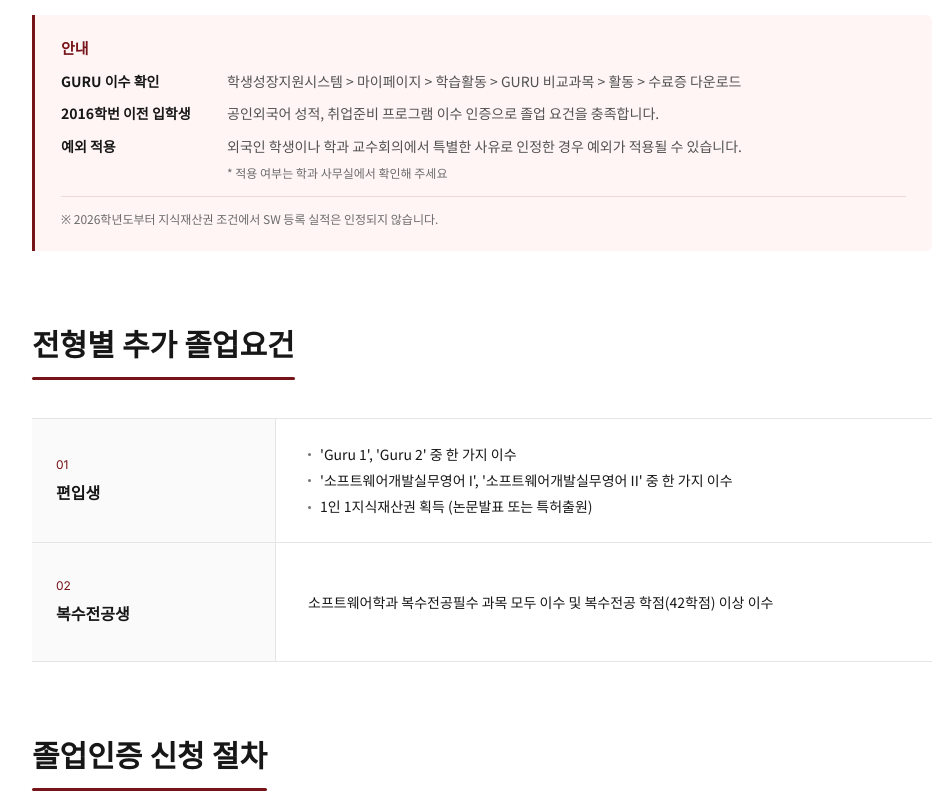
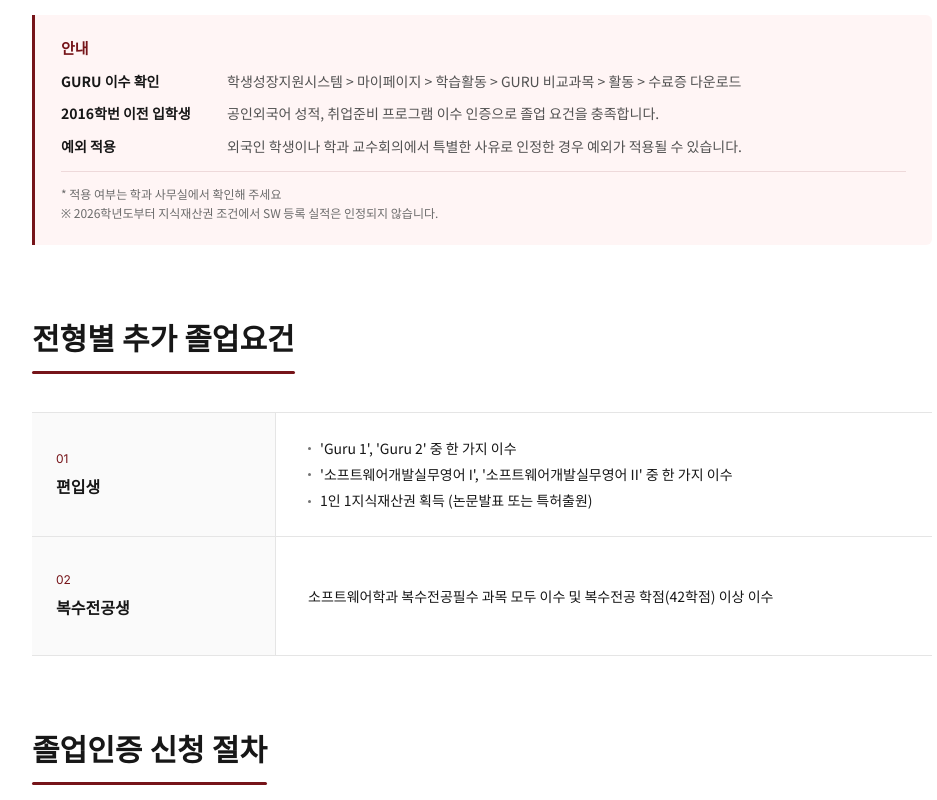
Before and after one commit to swu-sw-hompage/FE-v1, a React (Vite) app: page /curriculum/requirements in a window 1280 px wide. Shown: the part 840-1640 px from the top of the page, without its empty margins (288-1225 px from the left). Built offline with nearby package versions, Linux system fonts and the light colour scheme; no server answers; a web font is replaced by a local one.

Commit message:
fix: restore original graduation notice markup and relocate footnote text

```diff
--- a/src/pages/Curriculum/Requirements.jsx
+++ b/src/pages/Curriculum/Requirements.jsx
@@ -42,7 +42,6 @@ const REQUIREMENT_NOTICE = [
   {
     label: '예외 적용',
     text: '외국인 학생이나 학과 교수회의에서 특별한 사유로 인정한 경우 예외가 적용될 수 있습니다.',
-    note: '* 적용 여부는 학과 사무실에서 확인해 주세요',
   },
 ]
 
@@ -61,10 +60,7 @@ function Notice({ title, rows, note }) {
         {rows.map((row) => (
           <div className="requirements__notice-row" key={row.label}>
             <dt>{row.label}</dt>
-            <dd>
-              {row.text}
-              {row.note && <p className="requirements__notice-inline-note">{row.note}</p>}
-            </dd>
+            <dd>{row.text}</dd>
           </div>
         ))}
       </dl>
@@ -104,7 +100,13 @@ export default function Requirements() {
             <Notice
               title="안내"
               rows={REQUIREMENT_NOTICE}
-              note="※ 2026학년도부터 지식재산권 조건에서 SW 등록 실적은 인정되지 않습니다."
+              note={
+                <>
+                  * 적용 여부는 학과 사무실에서 확인해 주세요
+                  <br />
+                  ※ 2026학년도부터 지식재산권 조건에서 SW 등록 실적은 인정되지 않습니다.
+                </>
+              }
             />
           </section>
 
```
